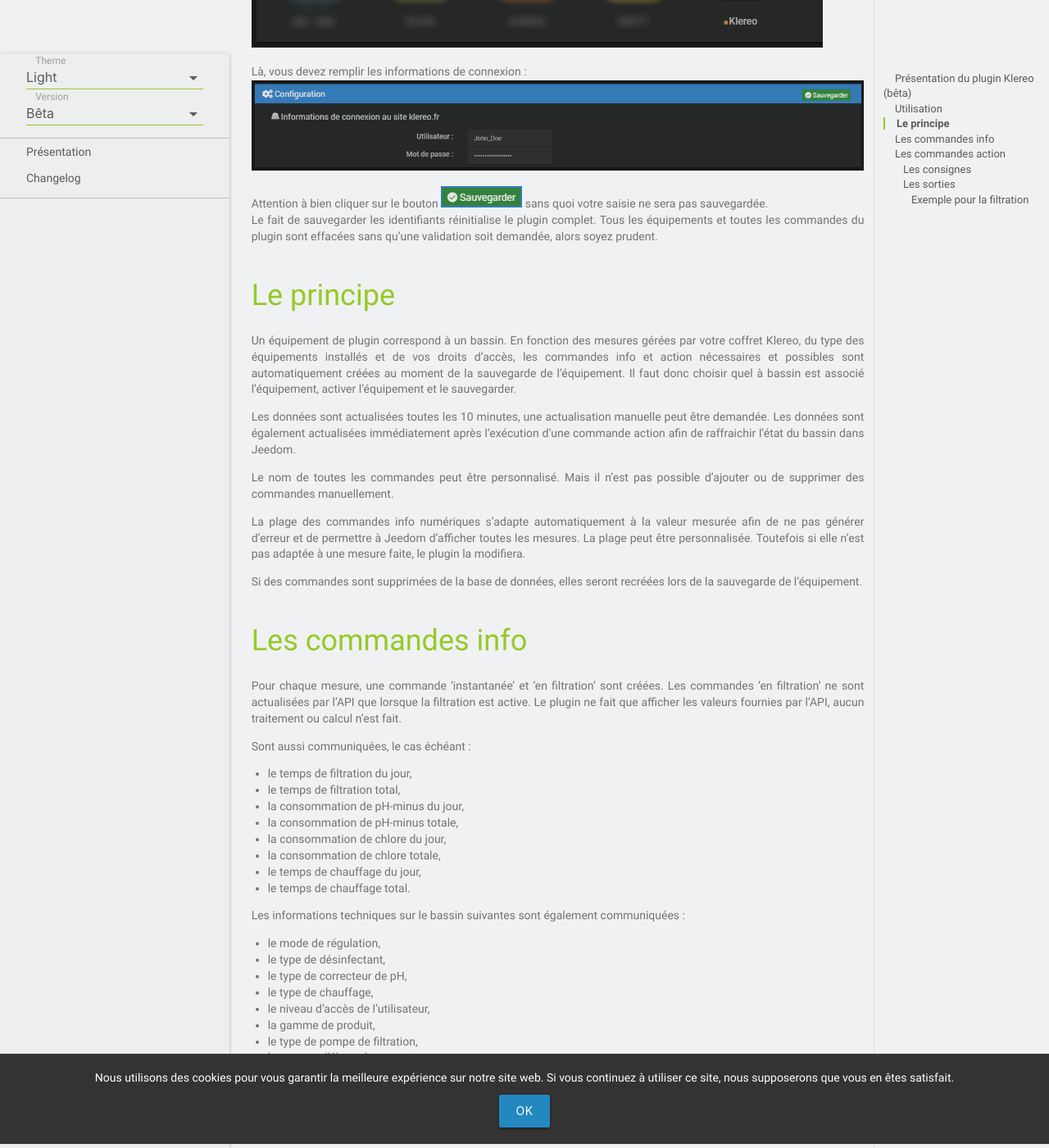
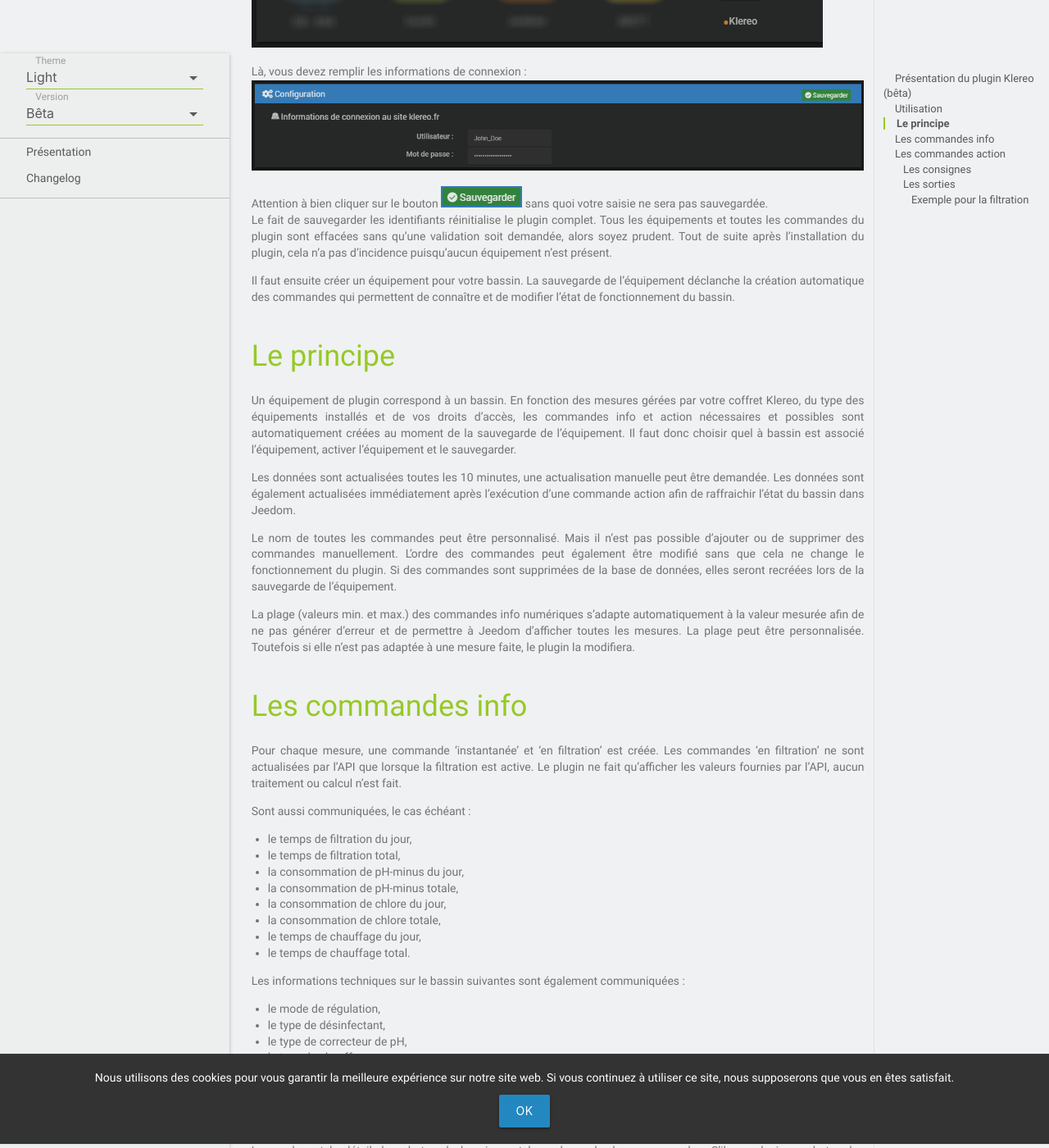
Before and after one commit to MrWaloo/jeedom-klereo, a Jekyll site: the page built from docs/fr_FR/beta/index.md, in a window 1280 px wide and 1400 px high, scrolled down 1083 px. Shown: the whole window at 82% size. Built offline with Jekyll 4.4.1, drawn with Linux system fonts in a browser that asks for light colours; emoji names are drawn with the system emoji font; our own code applies the rules of GitHub Pages for plain Markdown files; some of the changed text lies outside the part shown.

```diff
--- a/docs/fr_FR/beta/index.md
+++ b/docs/fr_FR/beta/index.md
@@ -32,7 +32,11 @@ Là, vous devez remplir les informations de connexion :
 Attention à bien cliquer sur le bouton ![Sauvegarder](../../images/Sauvegarder.png) sans quoi votre saisie ne sera pas
 sauvegardée.
 Le fait de sauvegarder les identifiants réinitialise le plugin complet. Tous les équipements et toutes les commandes du
-plugin sont effacées sans qu'une validation soit demandée, alors soyez prudent.
+plugin sont effacées sans qu'une validation soit demandée, alors soyez prudent. Tout de suite après l'installation du
+plugin, cela n'a pas d'incidence puisqu'aucun équipement n'est présent.
+
+Il faut ensuite créer un équipement pour votre bassin. La sauvegarde de l'équipement déclanche la création automatique
+des commandes qui permettent de connaître et de modifier l'état de fonctionnement du bassin.
 
 # Le principe
 
@@ -46,18 +50,18 @@ Les données sont actualisées toutes les 10 minutes, une actualisation manuelle
 Jeedom.
 
 Le nom de toutes les commandes peut être personnalisé. Mais il n'est pas possible d'ajouter ou de supprimer des
-commandes manuellement.
+commandes manuellement. L'ordre des commandes peut également être modifié sans que cela ne change le fonctionnement du
+plugin. Si des commandes sont supprimées de la base de données, elles seront recréées lors de la sauvegarde de
+l'équipement.
 
-La plage des commandes info numériques s'adapte automatiquement à la valeur mesurée afin de ne pas générer d'erreur et
-de permettre à Jeedom d'afficher toutes les mesures. La plage peut être personnalisée. Toutefois si elle n'est pas
-adaptée à une mesure faite, le plugin la modifiera.
-
-Si des commandes sont supprimées de la base de données, elles seront recréées lors de la sauvegarde de l'équipement.
+La plage (valeurs min. et max.) des commandes info numériques s'adapte automatiquement à la valeur mesurée afin de ne
+pas générer d'erreur et de permettre à Jeedom d'afficher toutes les mesures. La plage peut être personnalisée.
+Toutefois si elle n'est pas adaptée à une mesure faite, le plugin la modifiera.
 
 # Les commandes info
 
-Pour chaque mesure, une commande 'instantanée' et 'en filtration' sont créées. Les commandes 'en filtration' ne sont
-actualisées par l'API que lorsque la filtration est active. Le plugin ne fait que afficher les valeurs fournies par
+Pour chaque mesure, une commande 'instantanée' et 'en filtration' est créée. Les commandes 'en filtration' ne sont
+actualisées par l'API que lorsque la filtration est active. Le plugin ne fait qu'afficher les valeurs fournies par
 l'API, aucun traitement ou calcul n'est fait.
 
 Sont aussi communiquées, le cas échéant :
@@ -86,6 +90,7 @@ messages d'alerte sont séparés par des '\|\|'.
 # Les commandes action
 
 Chaque commande action est liée à une commande info afin que la valeur initiale corresponde à la valeur effective.
+Cette paire de commandes est nommée 'paire de commandes info+action' dans cette documentation.
 
 ## Les consignes
 
@@ -103,8 +108,8 @@ pour lesquelles seul l'état de la sortie est disponible :
 - floculant,
 - désinfectant hybride.
 
-Pour la filtration, , les paires de commandes info+action suivantes sont créées :
-- 'OFF': verrou qui lorsqu'il vaut '1' empêche le plugin de piloter la sortie,
+Pour la filtration, les paires de commandes info+action suivantes sont créées :
+- 'OFF' : verrou qui lorsqu'il vaut '1' empêche le plugin de piloter la sortie,
 - 'ON' : commande de marche manuelle pour une pompe on/off,
 - 'Consigne' : consigne de vitesse manuelle pour une pompe à plusieurs vitesses,
 - 'Plage' : pour piloter la filtration selon les plages horaires définies,
@@ -115,7 +120,7 @@ Pour les sorties éclairage et auxiliaires, les paires de commandes info+action
 - 'OFF': verrou qui lorsqu'il vaut '1' empêche le plugin de piloter la sortie,
 - 'ON' : commande de marche manuelle,
 - 'Temps de minuterie' : durée (en minutes) durant laquelle la sortie est activée lorsque la commande 'Minuterie' est
-envoyée,
+  envoyée,
 - 'Minuterie' : pour piloter la sortie durant le temps configuré si la commande 'ON' vaut '0',
 - 'Plage' : pour piloter la sortie selon les plages horaires définies si les commandes 'ON' et 'Minuterie' valent '0'.
 
@@ -124,12 +129,13 @@ Pour le chauffage, les paires de commandes info+action suivantes sont créées :
 - 'Régulation' : commande qui peut prendre la valeur :
   - 0 : 'Arrêt' : le chauffage est éteint,
   - 1 : 'Automatique' : l'API contrôle le mode refroidissement ou chauffage en fonction de la consigne et de la
-  température du bassin,
+    température du bassin,
   - 2 : 'Refroidissement' : l'appareil gérant la température ne fonctionne que en refroidissement,
   - 3 : 'Chauffage' : l'appareil gérant la température ne fonctionne que en chauffage.
 
 > :memo: ***Remarque***
-> Les modes 'Automatique' et 'Refroidissement' n'auront d’effet que sur les types de chauffage avec pompe à chaleur.
+> Les modes 'Automatique' et 'Refroidissement' ne sont permis par le plugin que sur les types de chauffage avec pompe
+> à chaleur.
 
 ### Exemple pour la filtration
 
@@ -151,9 +157,9 @@ En résumé, pour la filtration, les commandes suivantes sont créées :
   interne de l'automate.
 
 Cette liste défini également l'ordre de priorité de traitement des actions du plugin :
-- si la commande **OFF** est à 1 alors la pompe est arrêtée et les autres commandes sont ignorées,
+- si la commande **OFF** est à 1 alors la pompe est arrêtée et les autres commandes de la filtration sont ignorées,
 - si la commande **OFF** est à 0 et que la commande **ON** est à 1 alors la pompe est démarrée en mode manuel et les
-  autres commandes sont ignorées,
+  autres commandes de la filtration sont ignorées,
 - si les commandes **OFF** et **ON** sont à 0 et que la commande **Plage** est à 1 alors la pompe est pilotée par
   l'automate selon les plages horaires définies,
 - si les commandes **OFF**, **ON** et **Plage** sont à 0 et que la commande **Régulation** est à 1 alors la pompe est
```
Also changed, not shown: other parts of docs/fr_FR/beta/index.md (+1 -1 lines), docs/fr_FR/beta/changelog.md (+6 -5 lines), 1 other file.
